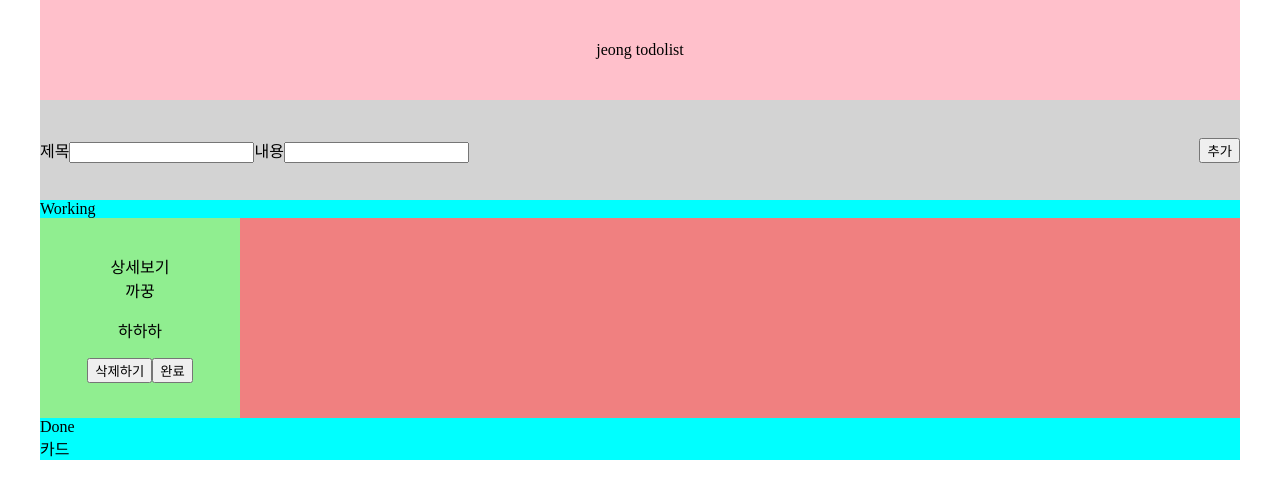
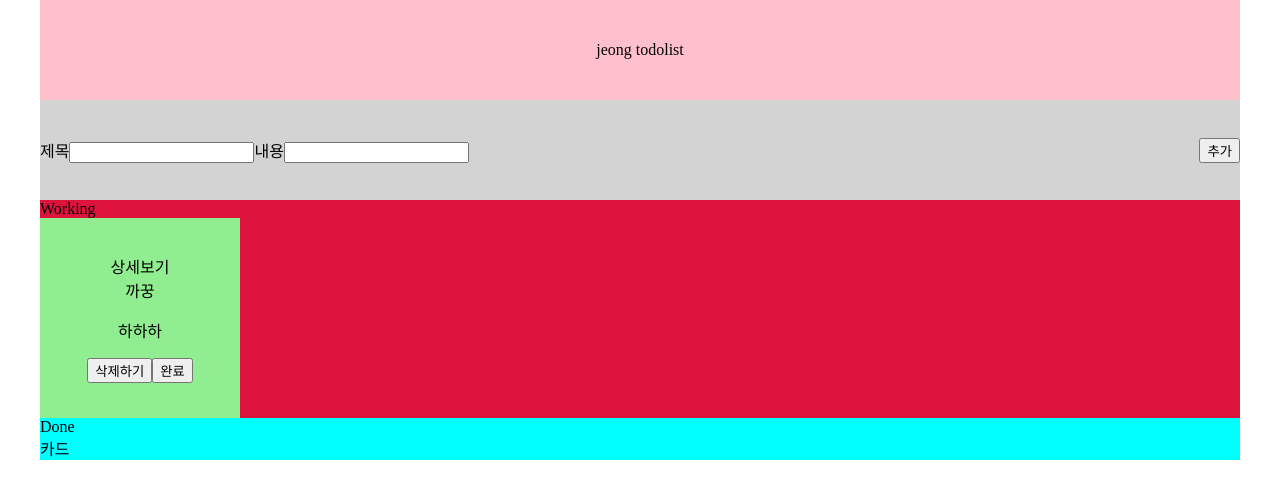
Before and after one commit to daaaj/react_todolist_ver2, a React (Create React App) app: page / in a window 1280 px wide. Shown: the top 498 px of the page. Built offline with nearby package versions, Linux system fonts and the light colour scheme.

Commit message:
component 더 분리

```diff
--- /dev/null
+++ b/src/components/ContentArea.jsx
@@ -0,0 +1,24 @@
+import React from 'react';
+import styled from 'styled-components';
+import TodoBoxArea from './TodoBoxArea';
+import * as S from '../components/styled/ShareStyle';
+
+// 스타일 components
+const Section = styled(S.DivFlex.withComponent('section'))`
+    background-color: aqua;
+    display: inline;
+`;
+
+function ContentArea({ todoReducer }) {
+    return (
+        <Section>
+            <TodoBoxArea></TodoBoxArea>
+            <label>Done</label>
+            <div>
+                <div>카드</div>
+            </div>
+        </Section>
+    );
+}
+
+export default ContentArea;
--- /dev/null
+++ b/src/components/TodoBoxArea.jsx
@@ -0,0 +1,33 @@
+import React from 'react';
+import { useSelector } from 'react-redux';
+import TodoList from './TodoList';
+import styled from 'styled-components';
+
+// working + todobox 전체 영역
+const Label_box_area = styled.div`
+    background-color: crimson;
+`;
+const WorkingArea = styled.div`
+    // 굳이 나눌 필요 없지?
+    display: grid;
+    grid-template-columns: repeat(3, 1fr);
+    //background-color: lightcoral;
+`;
+
+function TodoBoxArea() {
+    // 리듀서 여기서 새로 만들기??
+    // 아니면 쓰이는 곳에서는 새로 만드는 건가요?
+    const todoReducer = useSelector((state) => state.todoReducer);
+    return (
+        <Label_box_area>
+            <label>Working</label>
+            <WorkingArea>
+                {todoReducer.map((list) => {
+                    return <TodoList key={list.id} list={list} />;
+                })}
+            </WorkingArea>
+        </Label_box_area>
+    );
+}
+
+export default TodoBoxArea;
--- a/src/components/TodoList.jsx
+++ b/src/components/TodoList.jsx
@@ -3,16 +3,12 @@ import Button from './Button';
 import styled from 'styled-components';
 import { useDispatch } from 'react-redux';
 import { deleteTodo } from '../redux/modules/todoModule';
+import * as S from '../components/styled/ShareStyle';
 
-const TodoBox = styled.div`
+const TodoBox = styled(S.DivFlex)`
     width: 200px;
     height: 200px;
     background-color: lightgreen;
-
-    display: flex;
-    flex-direction: column;
-    align-items: center;
-    justify-content: center;
 `;
 const btnNames = ['삭제하기', '완료'];
 
--- /dev/null
+++ b/src/components/styled/ShareStyle.js
@@ -0,0 +1,16 @@
+import styled from 'styled-components';
+
+// import * as S from '../components/styled/ShareStyle';
+/*
+    사용하고 싶은 파일에서 위에처럼 import 하고
+    S.DivFlex 로 사용하면 된다
+    여기에 여러개 작성 가능 !!
+*/
+export const DivFlex = styled.div`
+    display: flex;
+    flex-direction: column;
+    align-items: center;
+    justify-content: center;
+
+    width: 100%;
+`;
--- a/src/pages/Home.jsx
+++ b/src/pages/Home.jsx
@@ -2,9 +2,10 @@ import React, { useState } from 'react';
 import styled, { createGlobalStyle } from 'styled-components';
 import Input from '../components/Input';
 import Button from '../components/Button';
-import TodoList from '../components/TodoList';
+import ContentArea from '../components/ContentArea';
 import { useDispatch, useSelector } from 'react-redux';
 import { addTodo } from '../redux/modules/todoModule';
+import * as S from '../components/styled/ShareStyle';
 
 // styled components
 // 전역 global
@@ -14,46 +15,21 @@ const GlobalStyle = createGlobalStyle`
     margin: 0;
   }
 `;
-// 재사용하기
-const DivFlex = styled.div`
-    display: flex;
-    flex-direction: column;
-    align-items: center;
-    justify-content: center;
-
-    width: 100%;
-`;
-
-const Container = styled(DivFlex)`
+const Container = styled(S.DivFlex)`
     max-width: 1200px;
     min-width: 800px;
     margin: 0px auto;
 `;
-
-const Header = styled(DivFlex.withComponent('header'))`
+const Header = styled(S.DivFlex.withComponent('header'))`
     background-color: pink;
     height: 100px;
 `;
-
-const InputDiv = styled(DivFlex)`
+const InputArea = styled(S.DivFlex)`
     flex-direction: row;
     justify-content: space-between;
 
     height: 100px;
     background-color: lightgray;
-`;
-
-const Section = styled(DivFlex.withComponent('section'))`
-    background-color: aqua;
-    display: inline;
-`;
-
-const DivGrid = styled.div`
-    display: grid;
-    grid-template-columns: repeat(3, 1fr);
-`;
-const WorkingArea = styled(DivGrid)`
-    background-color: lightcoral;
 `;
 
 /*
@@ -97,7 +73,7 @@ function Home() {
                     <span>jeong todolist</span>
                 </Header>
 
-                <InputDiv>
+                <InputArea>
                     <div>
                         <label>제목</label>
                         <Input value={title} onChange={titleChange} />
@@ -105,21 +81,9 @@ function Home() {
                         <Input value={content} onChange={contentChange} />
                     </div>
                     <Button onClick={addTodoList} name={'추가'} />
-                </InputDiv>
+                </InputArea>
 
-                {/* 얘네들 빼기 */}
-                <Section>
-                    <label>Working</label>
-                    <WorkingArea>
-                        {todoReducer.map((list) => {
-                            return <TodoList key={list.id} list={list} />;
-                        })}
-                    </WorkingArea>
-                    <label>Done</label>
-                    <div>
-                        <div>카드</div>
-                    </div>
-                </Section>
+                <ContentArea todoReducer={todoReducer}></ContentArea>
             </Container>
         </>
     );
```
